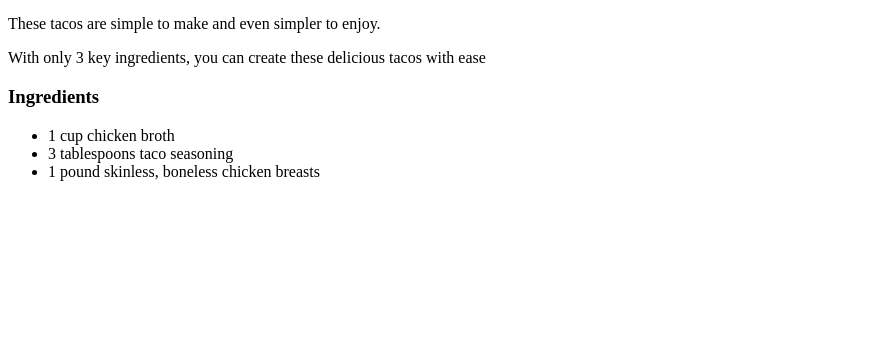
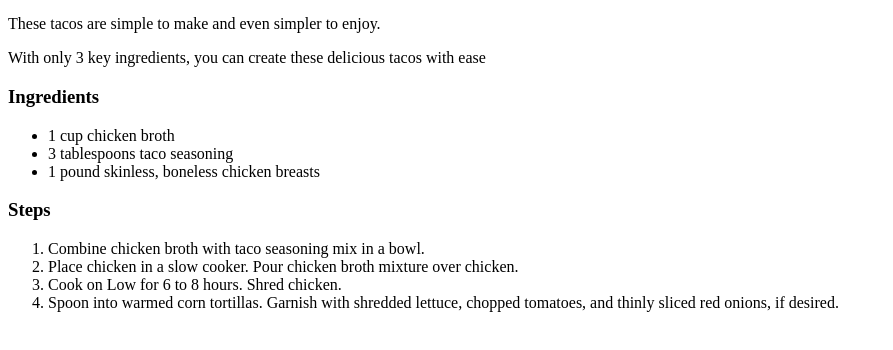
Before and after one commit to chrislloyd876/odin-recipes, a plain HTML site: page recipes/chicken-tacos.html in a window 1280 px wide. Shown: the part 428-778 px from the top of the page, without its empty margins (0-893 px from the left). Drawn offline with Linux system fonts and the light colour scheme.

Commit message:
Add steps for recipe

```diff
--- a/recipes/chicken-tacos.html
+++ b/recipes/chicken-tacos.html
@@ -17,6 +17,16 @@
             <li>3 tablespoons taco seasoning</li>
             <li>1 pound skinless, boneless chicken breasts</li>
         </ul>
+
+        <h3>Steps</h3>
+        <ol>
+            <li>Combine chicken broth with taco seasoning mix in a bowl.</li>
+            <li>Place chicken in a slow cooker. Pour chicken broth mixture over chicken.</li>
+            <li>Cook on Low for 6 to 8 hours. Shred chicken.</li>
+            <li>Spoon into warmed corn tortillas. Garnish with shredded lettuce, chopped tomatoes, and thinly sliced red onions, if desired.</li>
+        </ol>
+
+
     </body>
 
 </html>
```
